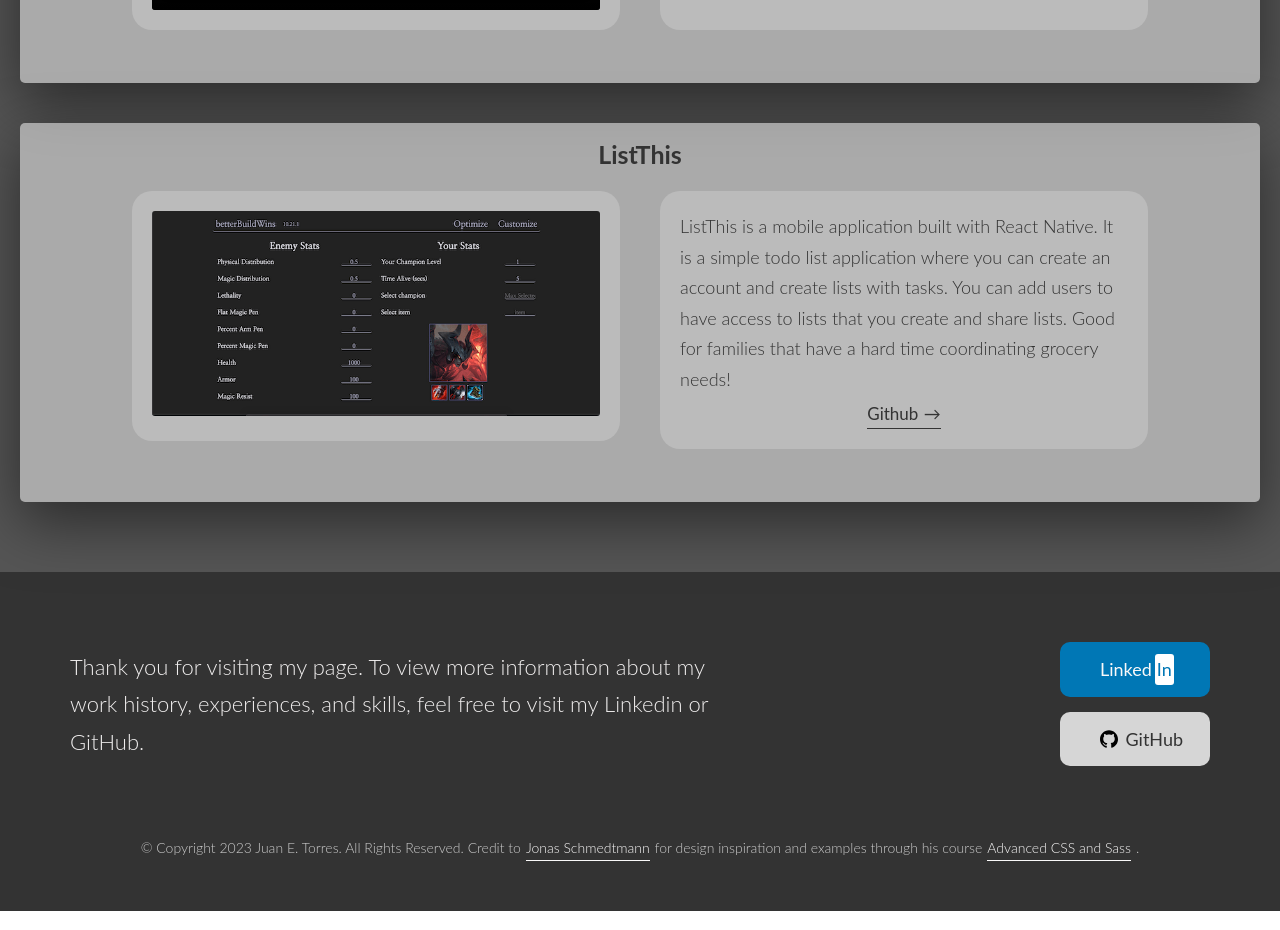
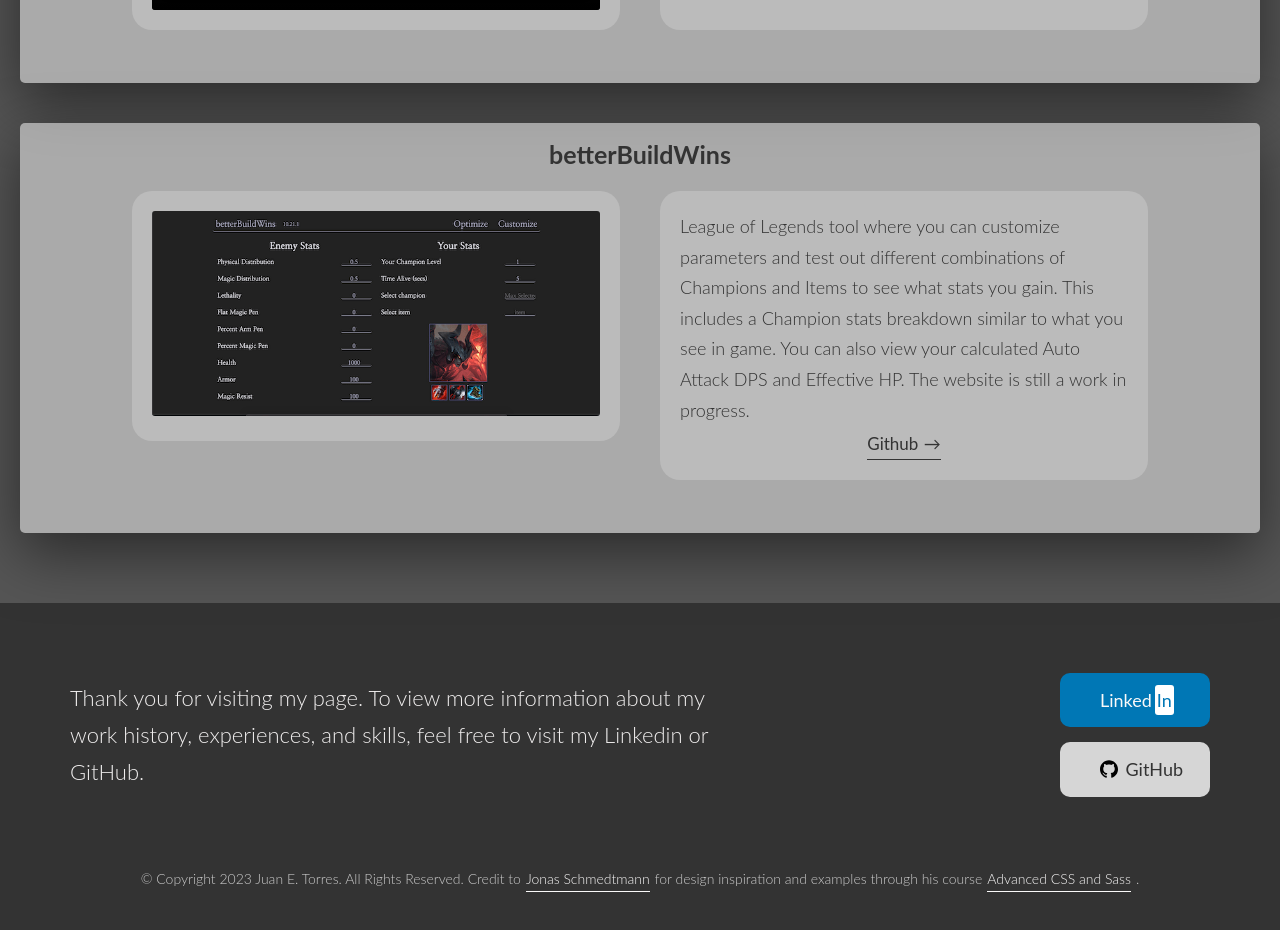
Before and after one commit to j-e-torres/juan-e-torres-portfolio, a React (Vite) app: page / in a window 1280 px wide. Shown: the part 3220-4150 px from the top of the page. Built offline with nearby package versions, Linux system fonts and the light colour scheme; grey boxes are pictures that could not be loaded.

Commit message:
refactor(project-component): use prop values in the tsx, update values of betterBuildWins object in projects.const

```diff
--- a/src/components/projects/components/project.tsx
+++ b/src/components/projects/components/project.tsx
@@ -1,4 +1,4 @@
-import {ProjectInterface} from '../utils/projects.const';
+import { ProjectInterface } from '../utils/projects.const';
 
 interface Props {
   project: ProjectInterface;
@@ -43,26 +43,25 @@
   return (
     <div className="project">
       <div className="util-mb-4">
-        <h3 className="heading-tertiary">ListThis</h3>
+        <h3 className="heading-tertiary">{props.project.projectName}</h3>
       </div>
 
       <div className="project__details">
         {mediaHandler()}
 
         <div className="project__description">
-          ListThis is a mobile application built with React Native. It is a simple todo list application where you can
-          create an account and create lists with tasks. You can add users to have access to lists that you create and
-          share lists. Good for families that have a hard time coordinating grocery needs!
+          {props.project.projectDescription}
+
           <div className="project__info">
             <ul className="global-list">
               <li className="global-list__project-li">
                 <a
                   rel="noopener"
-                  href="https://github.com/j-e-torres/ListThis"
+                  href={props.project.githubUrl}
                   target="_blank"
                   className="global-list__link global-list__link--project"
                 >
-                  Github <span>&rarr;</span>
+                  {props.project.githubUrlTitle} <span>&rarr;</span>
                 </a>
               </li>
               {/* <!-- <li className="global-list__project-li">
--- a/src/components/projects/utils/projects.const.tsx
+++ b/src/components/projects/utils/projects.const.tsx
@@ -3,7 +3,6 @@
 import betterBuildWinsLarge from '../../../assets/img/betterBuildWins-large.png';
 
 import listThisDemo from '../../../assets/img/video/listThisDemo.webm';
-
 
 export type MediaType = 'webm' | 'mp4' | 'png';
 
@@ -25,7 +24,6 @@
   githubUrl: string;
   githubUrlTitle: string;
 }
-
 
 export const projects: ProjectInterface[] = [
   {
@@ -50,8 +48,8 @@
     },
     mediaType: 'png',
     projectDescription:
-      'ListThis is a mobile application built with React Native. It is a simple todo list application where you can create an account and create lists with tasks. You can add users to have access to lists that you create and share lists. Good for families that have a hard time coordinating grocery needs!',
-    githubUrl: 'https://github.com/j-e-torres/ListThis',
+      'League of Legends tool where you can customize parameters and test out different combinations of Champions and Items to see what stats you gain. This includes a Champion stats breakdown similar to what you see in game. You can also view your calculated Auto Attack DPS and Effective HP. The website is still a work in progress.',
+    githubUrl: 'https://github.com/j-e-torres/betterBuildWins',
     githubUrlTitle: 'Github',
   },
 ];
```
